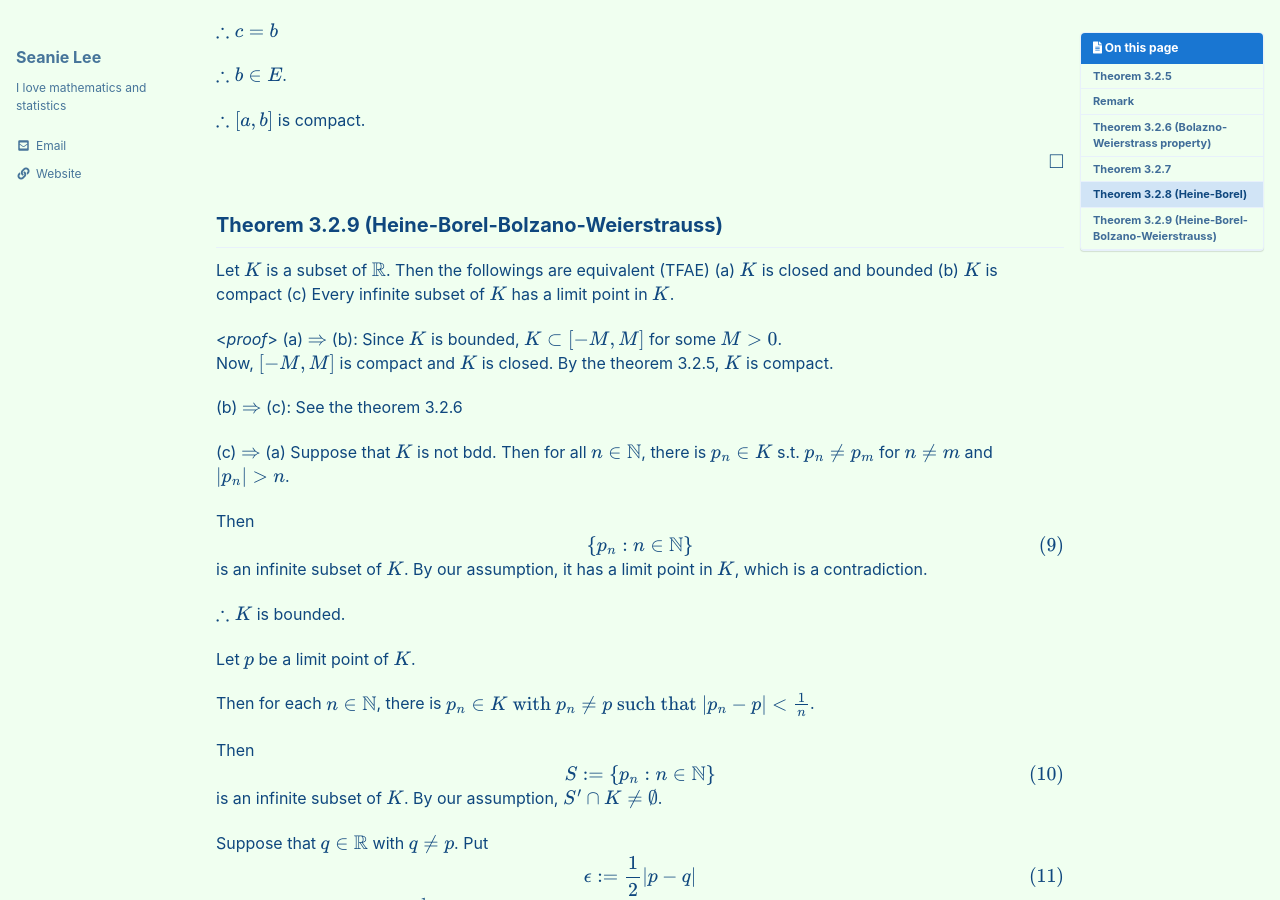
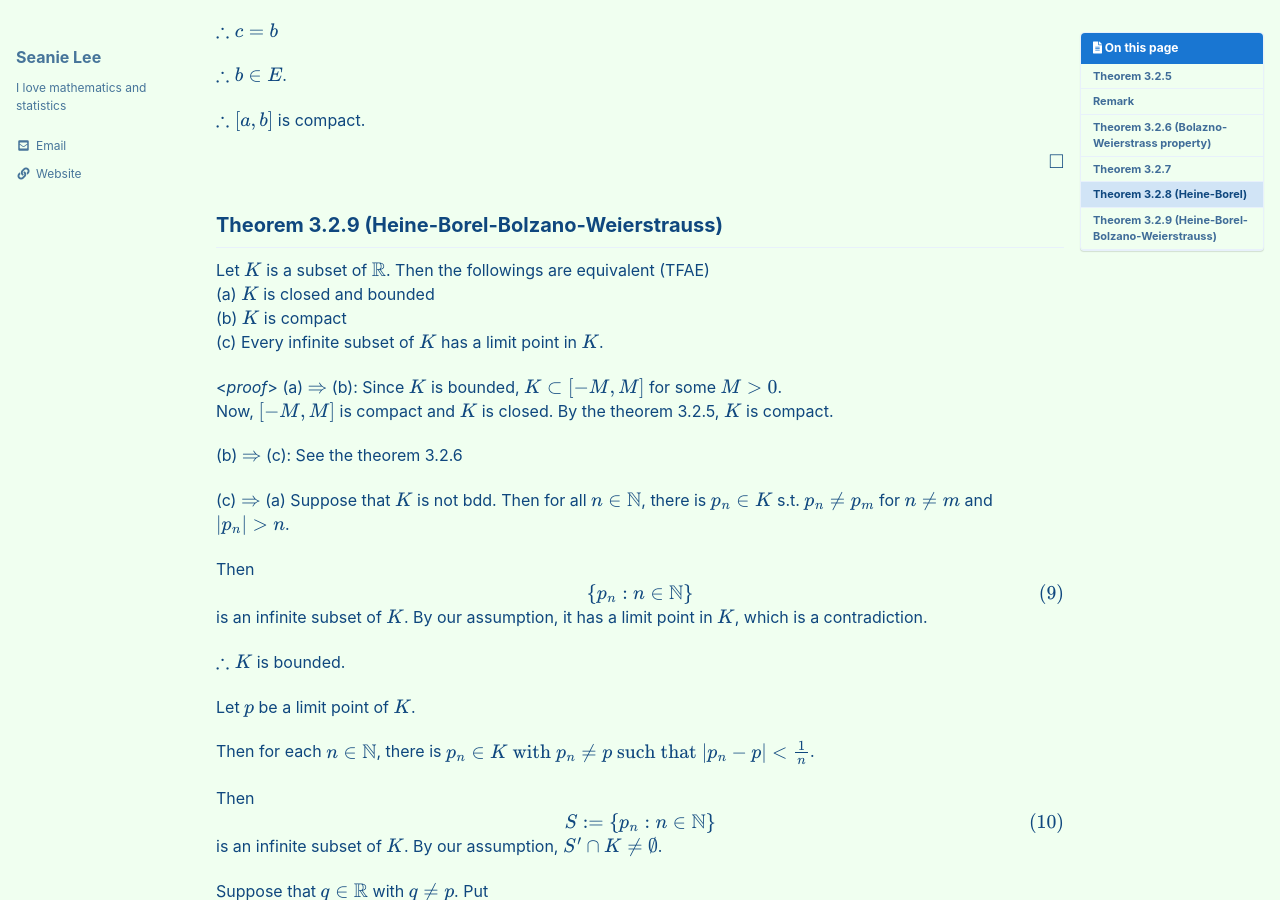
Before and after one commit to seanie12/blog, a Jekyll site: the page built from _posts/2021-01-23-compact.md, in a window 1280 px wide and 900 px high, scrolled down 2666 px. Built offline with Jekyll 4.4.1, drawn with Linux system fonts in a browser that asks for light colours; cached includes are drawn as plain includes; formulas are drawn with MathJax 3.

```diff
--- a/_posts/2021-01-23-compact.md
+++ b/_posts/2021-01-23-compact.md
@@ -164,10 +164,10 @@ $\therefore [a,b]$ is compact.
  $$\tag*{$\square$}$$
 
 ## Theorem 3.2.9 (Heine-Borel-Bolzano-Weierstrauss)
-Let $K$ is a subset of $\mathbb{R}$. Then the followings are equivalent (TFAE)
-(a) $K$ is closed and bounded
-(b) $K$ is compact
-(c) Every infinite subset of $K$ has a limit point in $K$.
+Let $K$ is a subset of $\mathbb{R}$. Then the followings are equivalent (TFAE) <br />
+(a) $K$ is closed and bounded <br />
+(b) $K$ is compact <br />
+(c) Every infinite subset of $K$ has a limit point in $K$. <br />
 
 <*proof*>
 (a) $\Rightarrow$ (b): Since $K$ is bounded, $K\subset [-M,M]$ for some $M>0$. <br />
```
